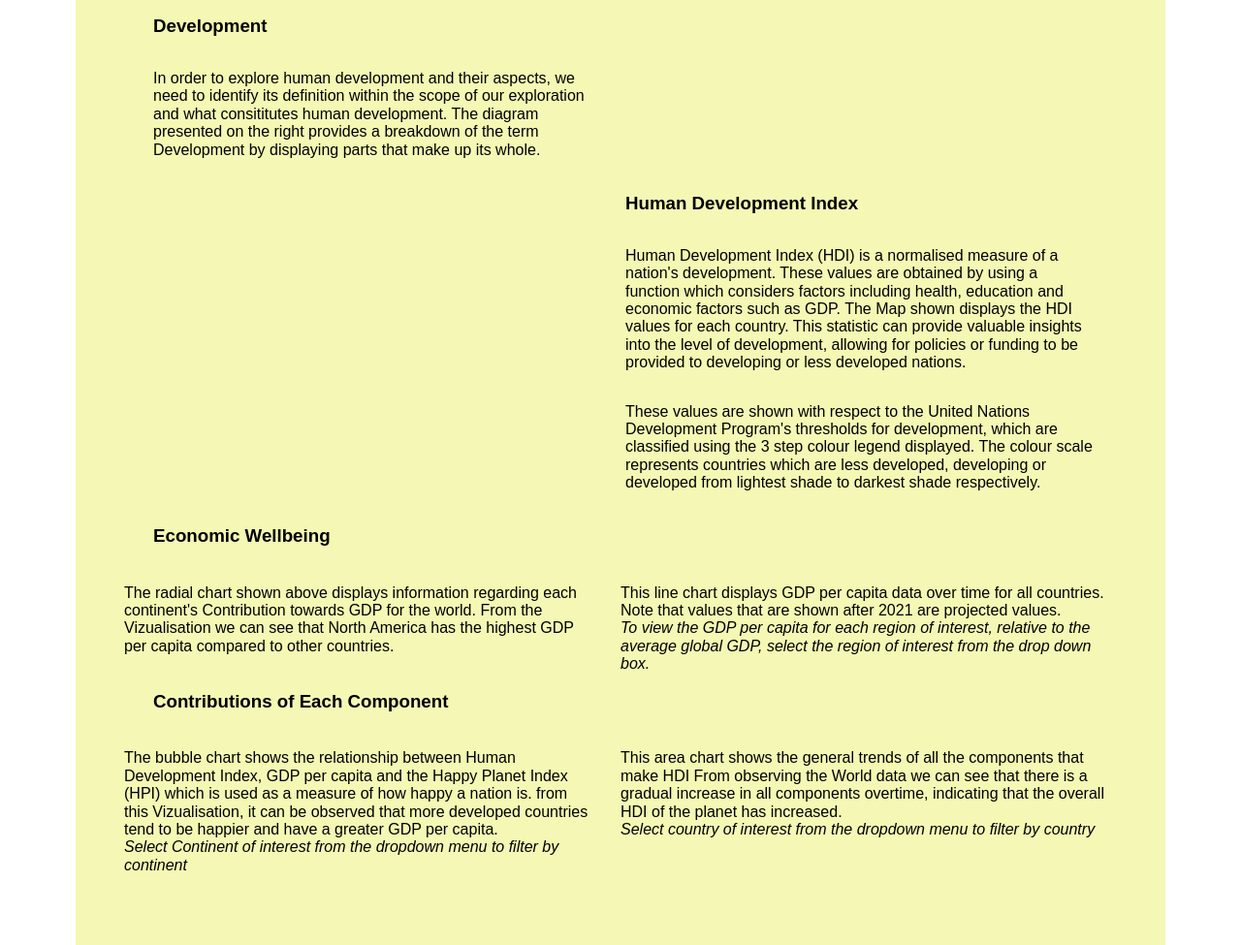
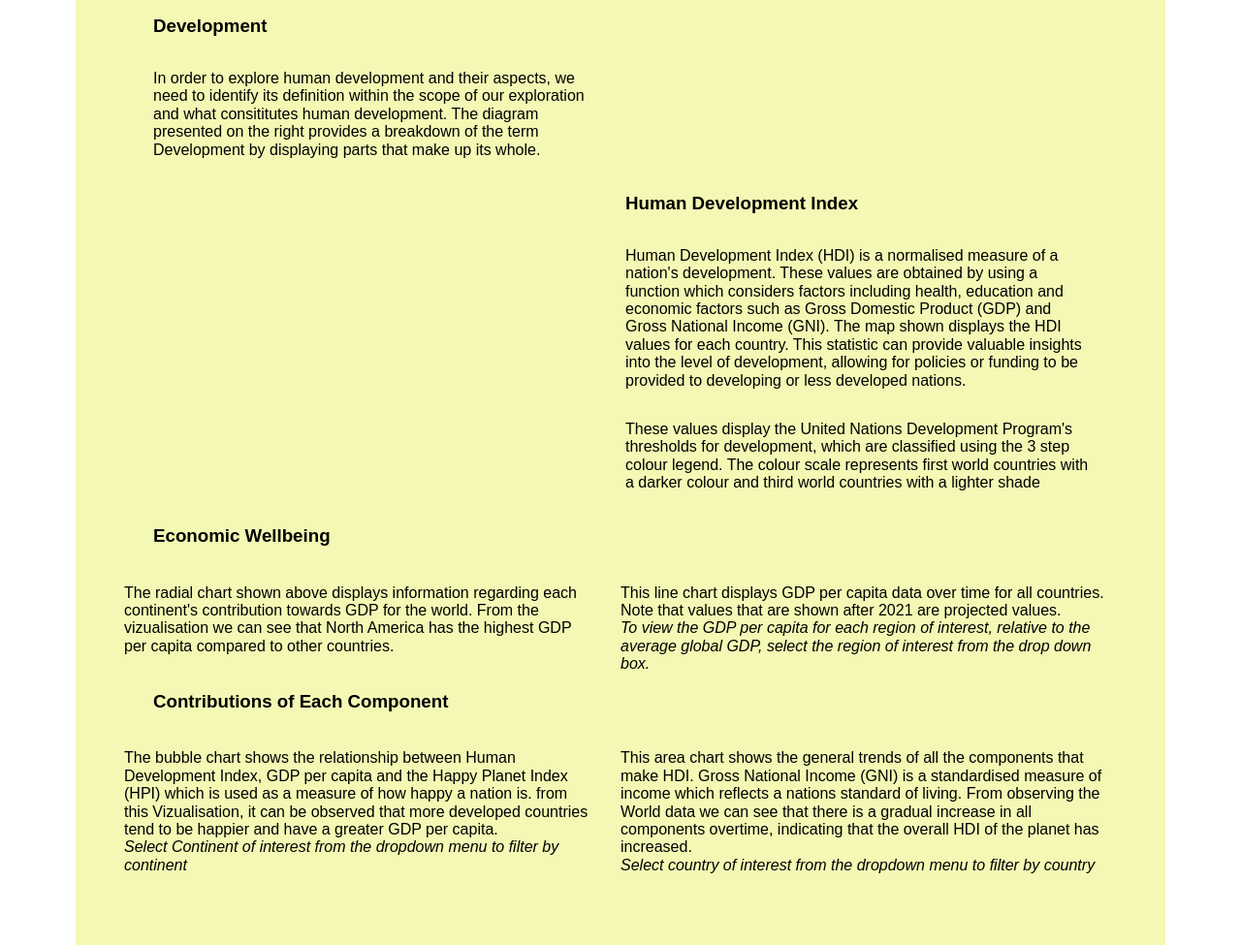
Before and after one commit to tgururaj1173/3179_A2, a plain HTML site: page index.html in a window 1280 px wide. Shown: the part 111-1086 px from the top of the page at 97% size. Drawn offline with nearby package versions, Linux system fonts and the light colour scheme; a script that the page names is missing.

Commit message:
Add files via upload

```diff
--- a/index.html
+++ b/index.html
@@ -59,16 +59,17 @@
                         <p>
                             Human Development Index (HDI) is a normalised measure of a nation's development.
                             These values are obtained by using a function which considers factors including
-                            health, education and economic factors such as GDP. The Map shown displays the
+                            health, education and economic factors such as Gross Domestic Product (GDP) and Gross National Income (GNI).
+                            The map shown displays the
                             HDI values for each country. This statistic can provide valuable insights into
                             the level of development, allowing for policies or funding to be provided to
                             developing or less developed nations.
                         </p>
                         <p>
-                            These values are shown with respect to the United Nations Development
-                            Program's thresholds for development, which are classified using the 3 step colour legend
-                            displayed. The colour scale represents countries which are less developed, developing or developed
-                            from lightest shade to darkest shade respectively.
+                            These values display the United Nations Development
+                            Program's thresholds for development, which are classified using the 3 step colour legend.
+                            The colour scale represents first world countries with a darker colour and third world countries
+                            with a lighter shade
                         </p>
 
                     </div>
@@ -87,8 +88,8 @@
                 <div class="pure-u-1-2">
                     <div id="vis3" class="left-vis-container"></div>
                     <div class="bottom-left-text-container">
-                        The radial chart shown above displays information regarding each continent's Contribution
-                        towards GDP for the world. From the Vizualisation we can see that North America has
+                        The radial chart shown above displays information regarding each continent's contribution
+                        towards GDP for the world. From the vizualisation we can see that North America has
                         the highest GDP per capita compared to other countries.
 
                     </div>
@@ -126,7 +127,8 @@
                 <div class="pure-u-1-2">
                     <div id="vis5" class="vis-container"></div>
                     <div class="bottom-text-container">
-                        This area chart shows the general trends of all the components that make HDI
+                        This area chart shows the general trends of all the components that make HDI. Gross National
+                            Income (GNI) is a standardised measure of income which reflects a nations standard of living.
                             From observing the World data we can see that there is a gradual increase in all
                             components overtime, indicating that the overall HDI of the planet has increased.
                             <i>Select country of interest from the dropdown menu to filter by country</i>
```
